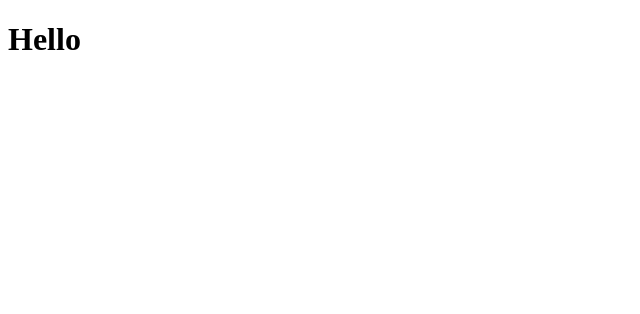
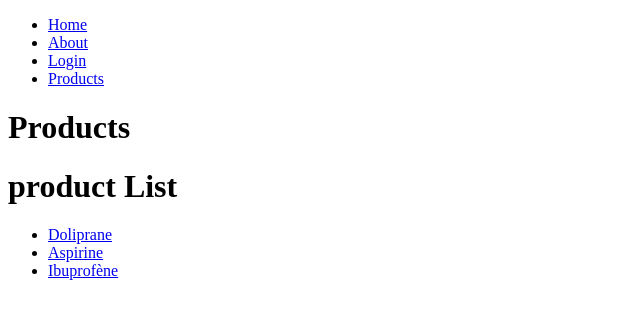
Before and after one commit to ChrisJustice600/demoreactrouter, a React (Vite) app: page /products in a window 1280 px wide. Shown: the top 314 px of the page, without its empty margins (0-640 px from the left). Built offline with nearby package versions, Linux system fonts and the light colour scheme.

Commit message:
configuration des routes et affichage des produits

```diff
--- a/src/App.jsx
+++ b/src/App.jsx
@@ -1,8 +1,27 @@
+import { BrowserRouter, Routes, Route } from 'react-router-dom'
+import Home from './pages/home'
+import Login from './pages/login'
+import About from './pages/about'
+import Products from './pages/products'
+import ProductsList from './pages/productsList'
+import SingleProduct from './pages/singleProduct'
+import NavBar from './components/navBar'
 
 function App() {
 
   return (
-      <h1>Hello</h1>
+      <BrowserRouter>
+      <NavBar />
+        <Routes>
+          <Route path='/' element={<Home />}/>
+          <Route path='/login' element={<Login />}/>
+          <Route path='/about' element={<About />}/>
+          <Route path='/products' element={<Products />}>
+            <Route index element={<ProductsList />} />
+            <Route path=':id' element={<SingleProduct />} />
+          </Route>
+        </Routes>
+      </BrowserRouter>
   )
 }
 
--- /dev/null
+++ b/src/components/navBar.jsx
@@ -0,0 +1,15 @@
+import { NavLink } from "react-router-dom"
+
+export default function NavBar(){
+
+    return(
+        <nav>
+            <ul>
+            <li><NavLink to='/'>Home</NavLink></li>
+            <li><NavLink to='/about'>About</NavLink></li>
+            <li><NavLink to='/login'>Login</NavLink></li>
+            <li><NavLink to='/products'>Products</NavLink></li>
+            </ul>
+      </nav>
+    )
+}
--- a/src/pages/products.jsx
+++ b/src/pages/products.jsx
@@ -1,6 +1,17 @@
+import { Outlet } from 'react-router-dom'
+
+
+
+
+
+
 
 export default function Products() {
     return (
-        <h1>Products</h1>
+        <>
+            <h1>Products</h1>
+            <Outlet />
+        </>
+
     )
 }
--- a/src/pages/productsList.jsx
+++ b/src/pages/productsList.jsx
@@ -1,6 +1,38 @@
+import { Link } from "react-router-dom";
+
+const products = [
+    {
+        id: "1",
+        name: "Doliprane",
+        image: "https://dummyimage.com/200x200/000/fff&text=Doliprane",
+        description: "Le Doliprane est un médicament contre la douleur et la fièvre couramment utilisé pour soulager les maux de tête, les douleurs musculaires, les courbatures, les douleurs dentaires, les maux de gorge et les fièvres."
+    },
+    {
+        id: "2",
+        name: "Aspirine",
+        image: "https://dummyimage.com/200x200/000/fff&text=Aspirine",
+        description: "L'aspirine est un médicament anti-inflammatoire non stéroïdien (AINS) qui est utilisé pour soulager la douleur, la fièvre et l'inflammation."
+    },
+    {
+        id: "3",
+        name: "Ibuprofène",
+        image: "https://dummyimage.com/200x200/000/fff&text=Ibuprofene",
+        description: "Il est disponible en comprimés, en gélules, en suppositoires et en sirop. La dose recommandée pour les adultes est de 200 à 400 milligrammes par prise, jusqu'à 4 prises par jour"
+    }
+];
 
 export default function ProductsList() {
     return (
-        <h1>product List</h1>
+        <>
+            <h1>product List</h1>
+            <ul>
+                {
+                    products.map(product=>(
+                        <li key={product.id}><Link to={`/products/${product.id}`}>{product.name}</Link></li>
+                    ))
+                }
+            </ul>
+        </>
+
     )
 }
```
Also changed, not shown: src/components/ProductPreview.jsx (added, +7 -0 lines).
